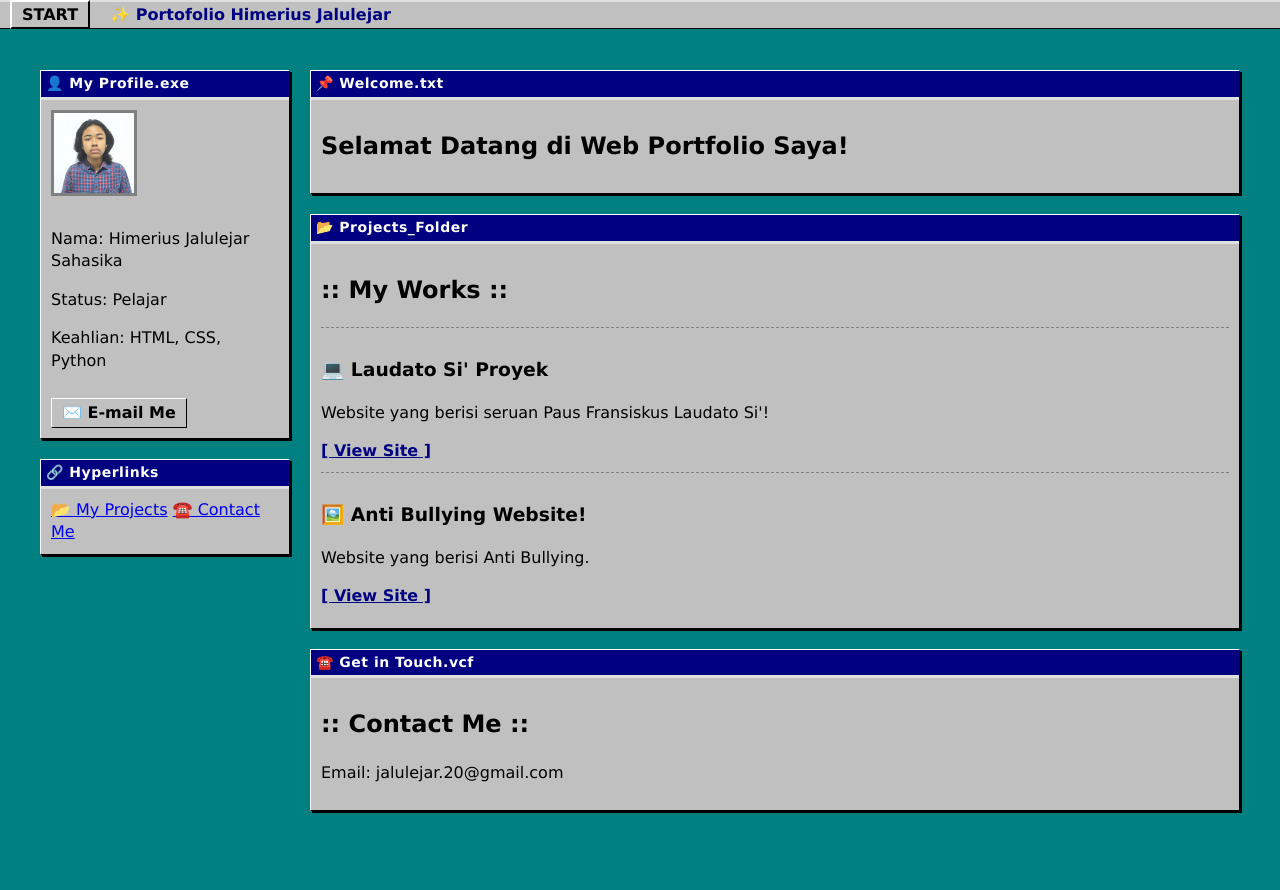
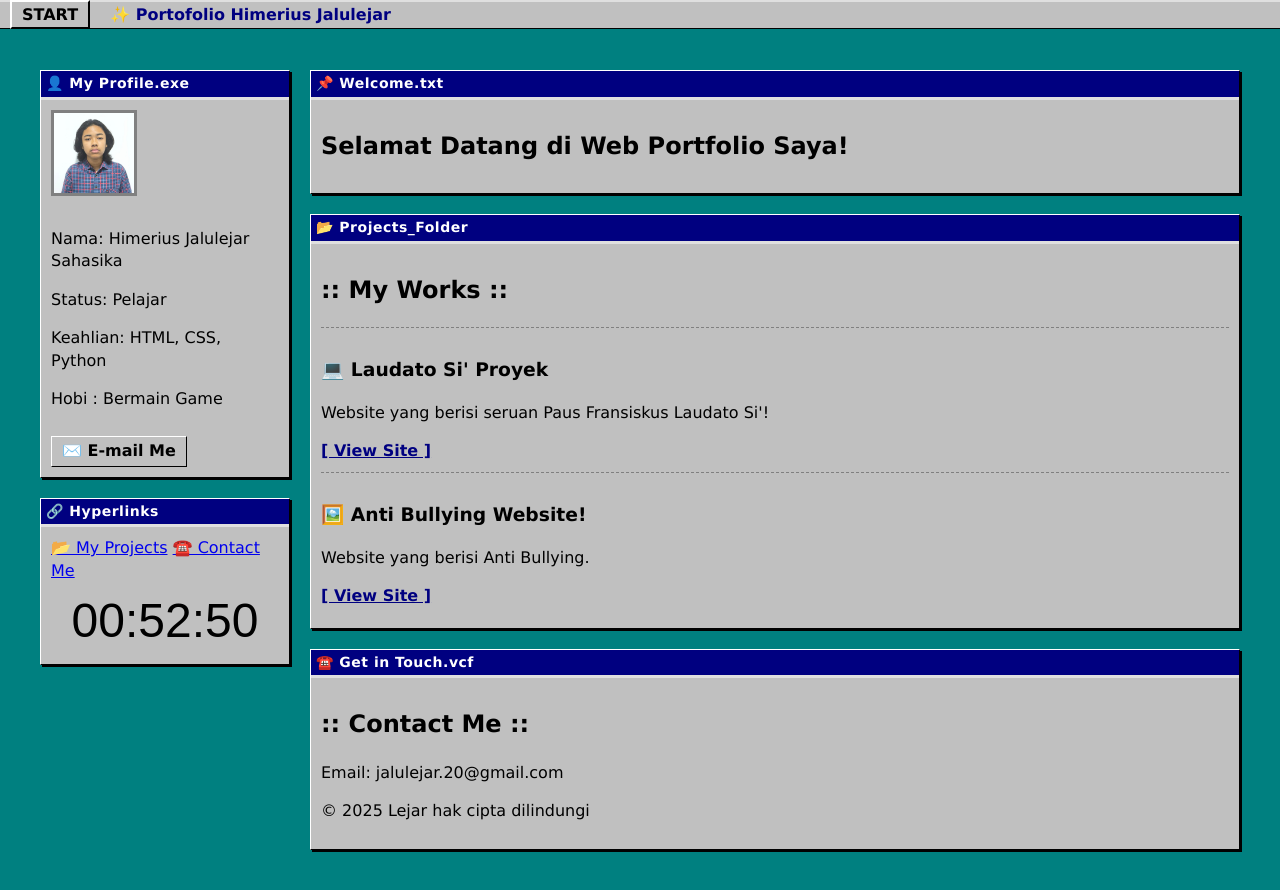
Before and after one commit to Lejar1/proyekIT.github.io, a plain HTML site: page index.html in a window 1280 px wide. Drawn offline with Linux system fonts and the light colour scheme.

Commit message:
index.html

```diff
--- a/index.html
+++ b/index.html
@@ -3,7 +3,7 @@
 <head>
     <meta charset="UTF-8">
     <meta name="viewport" content="width=device-width, initial-scale=1.0">
-    <title>Portofolio Lejar - 90s Edition</title>
+    <title>Portofolio Lejar </title>
     <link rel="stylesheet" href="style.css">
 </head>
 <body>
@@ -26,6 +26,7 @@
                     <p>Nama: Himerius Jalulejar Sahasika</p>
                     <p>Status: Pelajar</p>
                     <p>Keahlian: HTML, CSS, Python </p>
+                    <p>Hobi : Bermain Game</p>
                     <a href="#kontak" class="button">✉️ E-mail Me</a>
                 </div>
             </div>
@@ -35,6 +36,57 @@
                 <div class="window-content">
                     <a href="#proyek">📂 My Projects</a>
                     <a href="#kontak">☎️ Contact Me</a>
+                    <!DOCTYPE html>
+
+<html>
+<head>
+<title>Jam Digital</title>
+<style>
+  #clock {
+    font-size: 3em;
+    text-align: center;
+    margin-top: 5px;
+    font-family: Arial, sans-serif;
+  }
+</style>
+</head>
+<body>
+
+<div id="clock"></div>
+
+<script>
+  function updateClock() {
+    // 1. Membuat objek Date baru untuk mendapatkan waktu saat ini
+    const now = new Date();
+
+    // 2. Mendapatkan jam, menit, dan detik
+    let hours = now.getHours();
+    let minutes = now.getMinutes();
+    let seconds = now.getSeconds();
+
+    // 3. Menambahkan nol di depan angka jika kurang dari 10 (misal: 9 menjadi 09)
+    hours = hours < 10 ? '0' + hours : hours;
+    minutes = minutes < 10 ? '0' + minutes : minutes;
+    seconds = seconds < 10 ? '0' + seconds : seconds;
+
+    // 4. Membentuk string waktu (HH:MM:SS)
+    const timeString = hours + ':' + minutes + ':' + seconds;
+
+    // 5. Menampilkan waktu di elemen HTML dengan id="clock"
+    document.getElementById('clock').textContent = timeString;
+  }
+
+  // Panggil fungsi updateClock() sekali untuk menampilkan waktu segera
+  updateClock();
+
+  // Memanggil fungsi updateClock() setiap 1000 milidetik (1 detik)
+  // Ini yang membuat jam terus diperbarui.
+  setInterval(updateClock, 1000);
+</script>
+
+</body>
+</html>
+
                 </div>
              </div>
         </aside>
@@ -74,8 +126,17 @@
                 <div class="window-content">
                     <h2>:: Contact Me ::</h2>
                     <p>Email: jalulejar.20@gmail.com</p>
+                    <p><p>&copy; 2025 Lejar hak cipta dilindungi</p>
+</p>
+
+
+
                 </div>
             </div>
 
+
+
+
+
         </section>
     </main>
```
